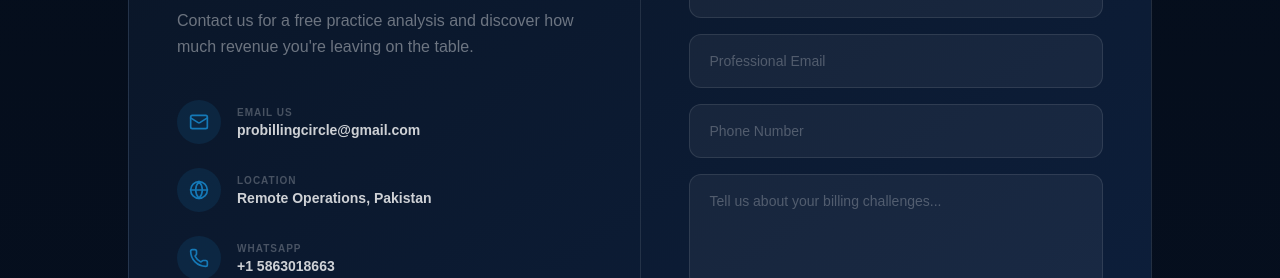
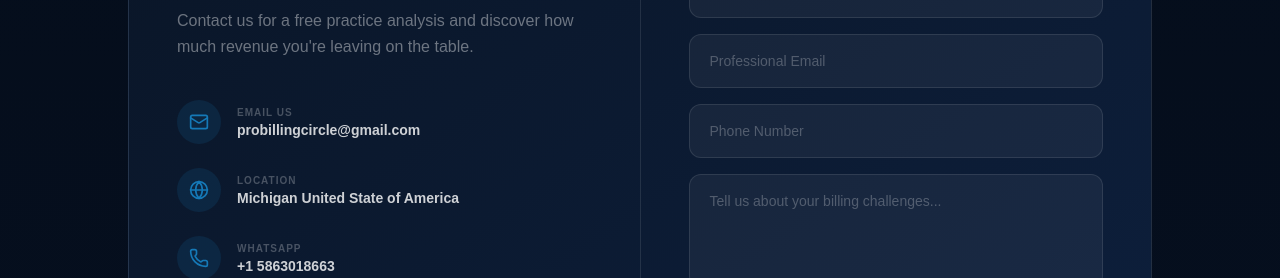
Before and after one commit to Qurbanali123/client-portfolio-, a Next.js app: page / in a window 1280 px wide. Shown: the part 6416-6694 px from the top of the page. Built offline with nearby package versions, Linux system fonts and the light colour scheme.

Commit message:
address updated

```diff
--- a/app/page.tsx
+++ b/app/page.tsx
@@ -748,7 +748,7 @@ export default function Home() {
               <div className="space-y-6">
                 {[
                   { icon: <Mail className="w-5 h-5" />, label: "Email Us", value: "probillingcircle@gmail.com", link: "https://mail.google.com/mail/?view=cm&fs=1&to=info.harun.hanif@gmail.com" },
-                  { icon: <Globe className="w-5 h-5" />, label: "Location", value: "Remote Operations, Pakistan", link: null },
+                  { icon: <Globe className="w-5 h-5" />, label: "Location", value: "Michigan United State of America", link: null },
                   { icon: <Phone className="w-5 h-5" />, label: "WhatsApp", value: "+1 5863018663", link: "https://alvo.chat/7lqF" },
                   { icon: <Globe className="w-5 h-5" />, label: "WhatsApp Channel", value: "Follow ProBilling Circle (PBC)", link: "https://whatsapp.com/channel/0029VbBz1I90VycFrd7AyF47" },
                 ].map((item, idx) => (
```
